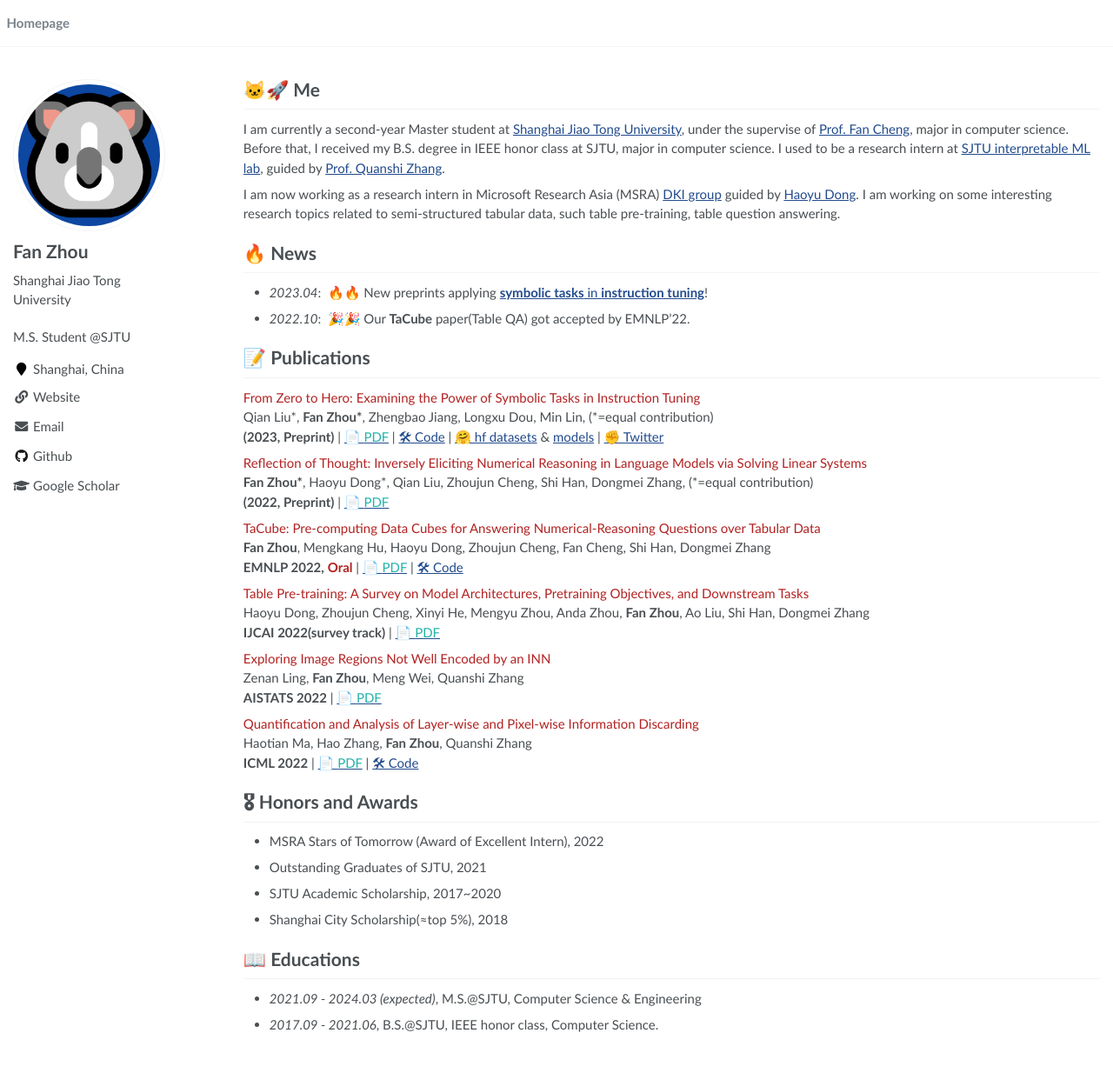
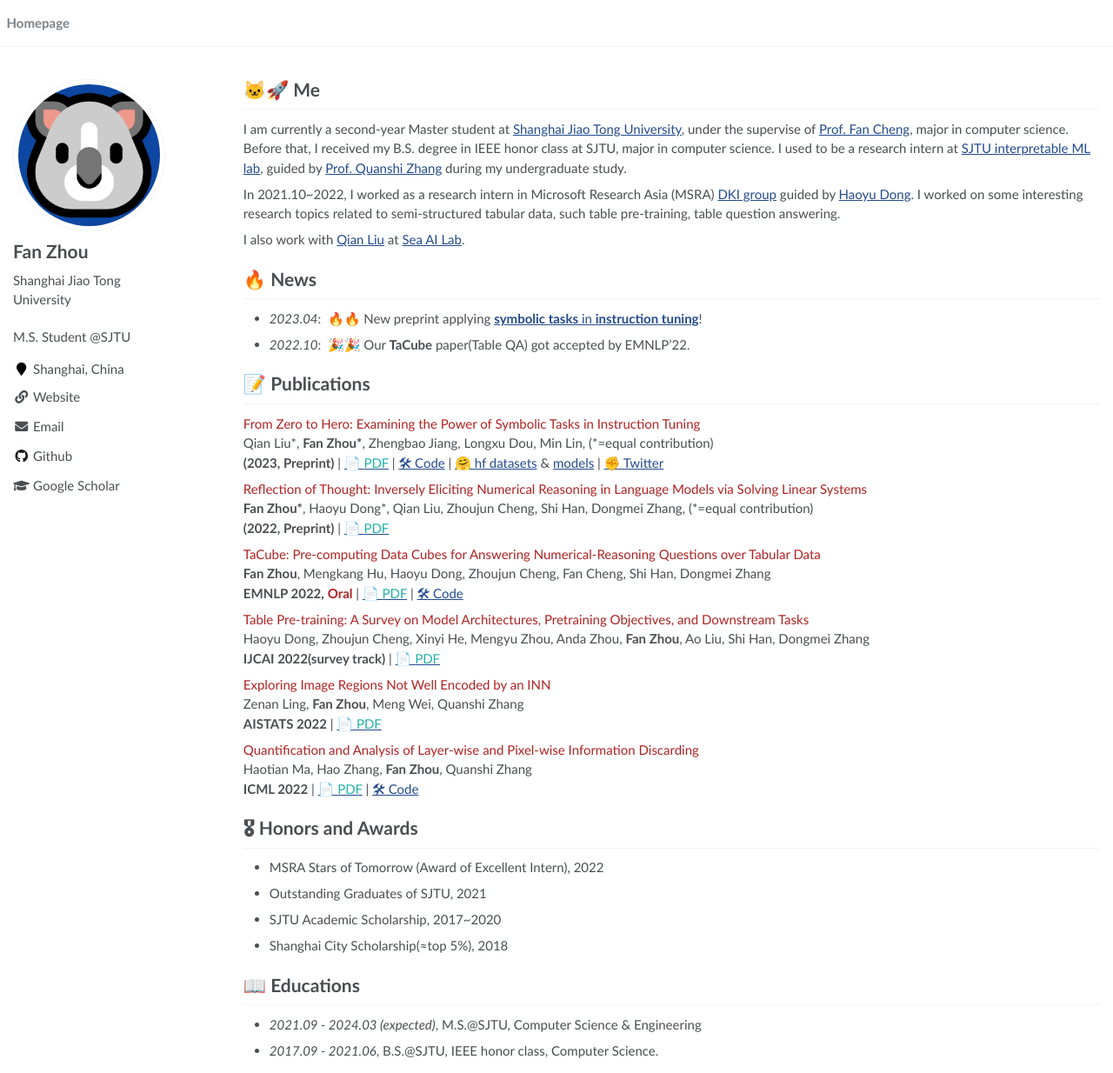
Before and after one commit to koalazf99/koalazf99.github.io, a Jekyll site: the page built from _pages/about.md, in a window 1280 px wide and 1234 px high. Shown: the whole window at 87% size. Built offline with Jekyll 4.4.1, drawn with Linux system fonts in a browser that asks for light colours.

Commit message:
personal info update

```diff
--- a/_pages/about.md
+++ b/_pages/about.md
@@ -12,12 +12,14 @@ redirect_from:
 
 # 🐱‍🚀 Me
 
-I am currently a second-year Master student at [Shanghai Jiao Tong University](https://en.sjtu.edu.cn/), under the supervise of [Prof. Fan Cheng](https://www.cs.sjtu.edu.cn/~chengfan/index.html), major in computer science. Before that, I received my B.S. degree in IEEE honor class at SJTU, major in computer science. I used to be a research intern at [ SJTU interpretable ML lab](https://sjtu-xai-lab.github.io/), guided by [Prof. Quanshi Zhang](qszhang.com).
+I am currently a second-year Master student at [Shanghai Jiao Tong University](https://en.sjtu.edu.cn/), under the supervise of [Prof. Fan Cheng](https://www.cs.sjtu.edu.cn/~chengfan/index.html), major in computer science. Before that, I received my B.S. degree in IEEE honor class at SJTU, major in computer science. I used to be a research intern at [ SJTU interpretable ML lab](https://sjtu-xai-lab.github.io/), guided by [Prof. Quanshi Zhang](qszhang.com) during my undergraduate study.
 
-I am now working as a research intern in Microsoft Research Asia (MSRA) [DKI group](https://www.microsoft.com/en-us/research/group/data-knowledge-intelligence/) guided by [Haoyu Dong](https://www.microsoft.com/en-us/research/people/hadong/). I am working on some interesting research topics related to semi-structured tabular data, such table pre-training, table question answering.
+In 2021.10~2022, I worked as a research intern in Microsoft Research Asia (MSRA) [DKI group](https://www.microsoft.com/en-us/research/group/data-knowledge-intelligence/) guided by [Haoyu Dong](https://www.microsoft.com/en-us/research/people/hadong/). I worked on some interesting research topics related to semi-structured tabular data, such table pre-training, table question answering.
+
+I also work with [Qian Liu](https://siviltaram.github.io/) at [Sea AI Lab](https://sail.sea.com/).
 
 # 🔥 News
-- *2023.04*: &nbsp;🔥🔥 New preprints applying [**symbolic tasks** in **instruction tuning**](https://arxiv.org/abs/2304.07995)!
+- *2023.04*: &nbsp;🔥🔥 New preprint applying [**symbolic tasks** in **instruction tuning**](https://arxiv.org/abs/2304.07995)!
 - *2022.10*: &nbsp;🎉🎉 Our **TaCube** paper(Table QA) got accepted by EMNLP'22.
 
 # 📝 Publications
```
